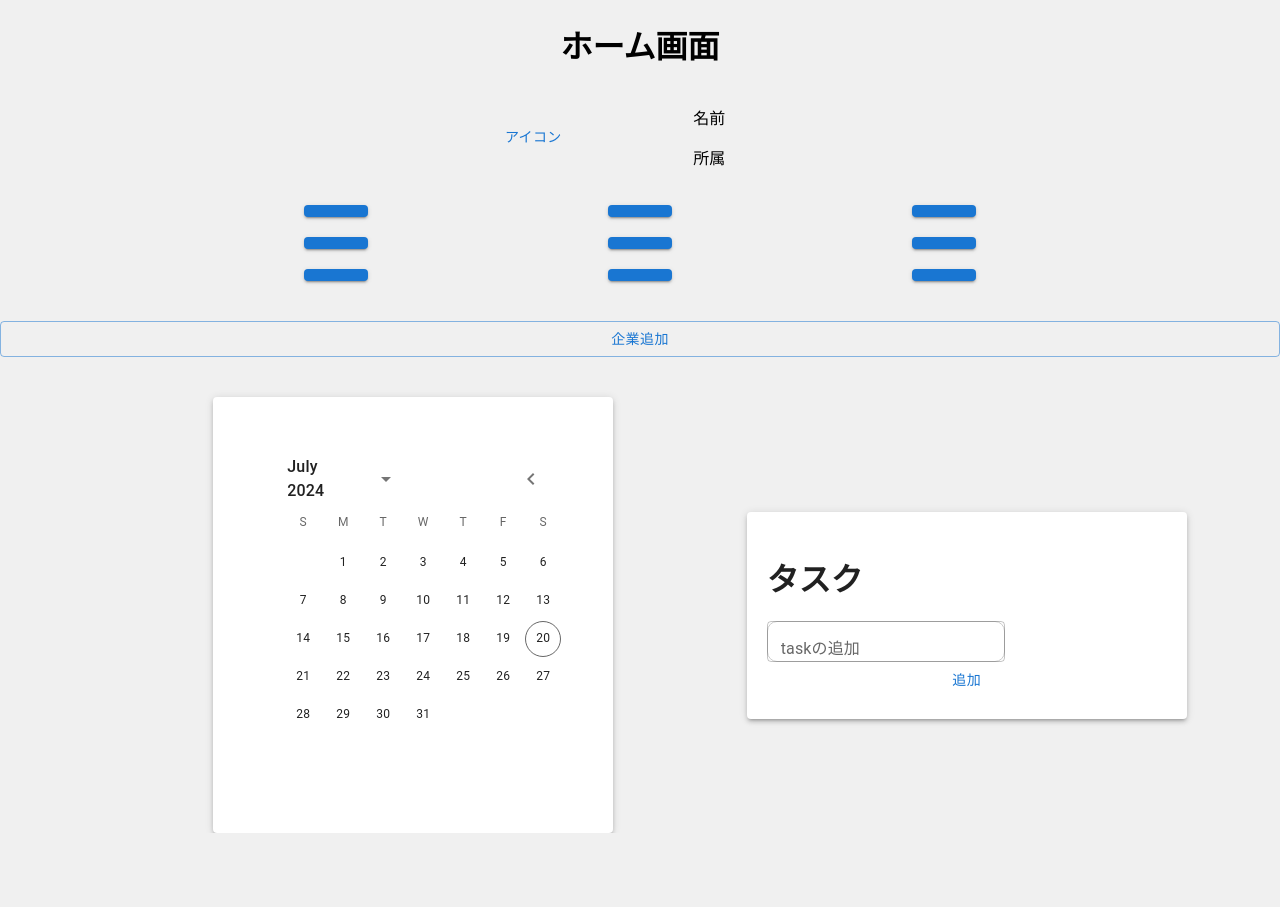
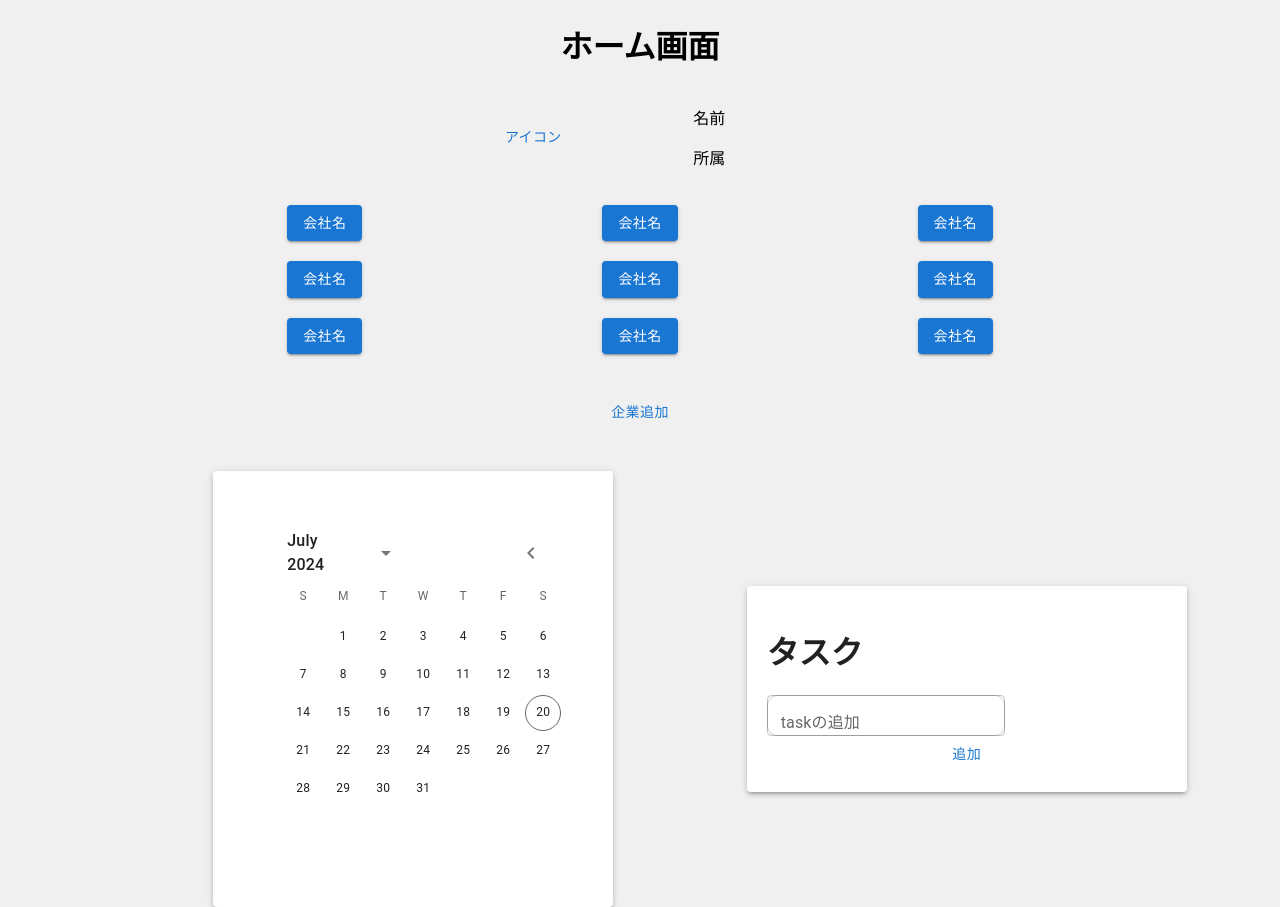
Before and after one commit to ryuryu5121/shu-saku, a React (Create React App) app in the folder frontend/: page / in a window 1280 px wide. Before the commit the page ends 833 px from the top, so only its background shows below. Built offline with nearby package versions, Linux system fonts and the light colour scheme.

Commit message:
fix node-modeule

```diff
--- a/frontend/package.json
+++ b/frontend/package.json
@@ -3,8 +3,8 @@
   "version": "0.1.0",
   "private": true,
   "dependencies": {
-    "@emotion/react": "^11.12.0",
-    "@emotion/styled": "^11.12.0",
+    "@emotion/react": "^11.13.0",
+    "@emotion/styled": "^11.13.0",
     "@mui/icons-material": "^5.16.4",
     "@mui/material": "^5.16.4",
     "@mui/styled-engine-sc": "^6.0.0-alpha.18",
--- a/frontend/src/pages/Home.tsx
+++ b/frontend/src/pages/Home.tsx
@@ -12,6 +12,8 @@ import Paper from '@mui/material/Paper';
 export const Home = () => {
     const message1 = "アイコン"
     const message2 = "追加"
+    const message3  = "会社名"
+    const message4 = "企業追加"
     return (
     <div>
         <Grid container alignItems= "center" justifyContent = "center">
@@ -33,31 +35,31 @@ export const Home = () => {
         <br></br>
         <Grid container alignItems= "center" justifyContent = "center">
             <Stack spacing={30} direction="row" alignItems="center">
-                <CompanyButton/>
-                <CompanyButton/>
-                <CompanyButton/>
+                <CompanyButton text = {message3}/>
+                <CompanyButton text = {message3}/>
+                <CompanyButton text = {message3}/>
             </Stack>
         </Grid>
         <br></br>
         <Grid container alignItems= "center" justifyContent = "center">
             <Stack spacing={30} direction="row">
-                <CompanyButton/>
-                <CompanyButton/>
-                <CompanyButton/>
+            <CompanyButton text = {message3}/>
+            <CompanyButton text = {message3}/>
+            <CompanyButton text = {message3}/>
             </Stack>
         </Grid>
         <br></br>
         <Grid container alignItems= "center" justifyContent = "center">
             <Stack spacing={30} direction="row">
-                <CompanyButton/>
-                <CompanyButton/>
-                <CompanyButton/>
+            <CompanyButton text = {message3}/>
+            <CompanyButton text = {message3}/>
+            <CompanyButton text = {message3}/>
             </Stack>
         </Grid>
         <br></br>
         <br></br>
         <Grid container alignItems= "center" justifyContent = "center">
-            <Button variant="outlined">企業追加</Button>
+            <BasicButton text = {message4} variant="outlined"/>
         </Grid>
         <br></br>
         <br></br>
```
Also changed, not shown: 1 other file (tests, documents, lock files or other folders).
